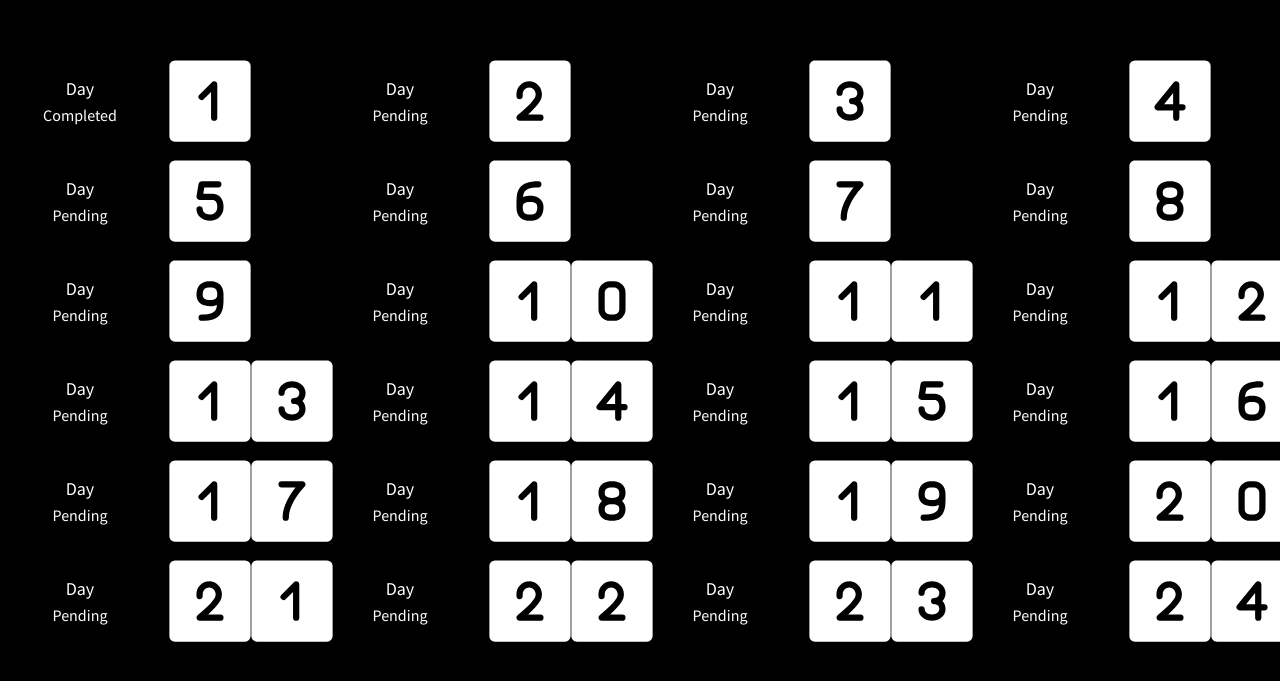
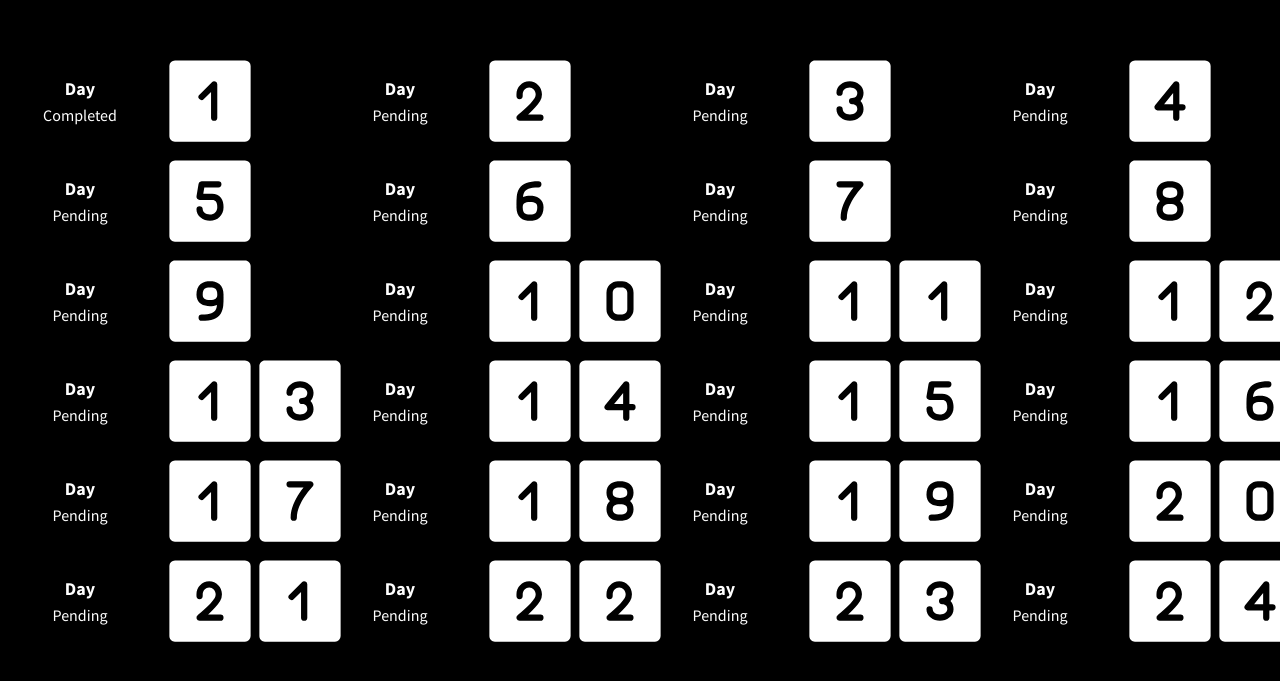
Before and after one commit to ImalKesara/advent-of-svelte, a SvelteKit app: page / in a window 1280 px wide. Shown: the part 109-790 px from the top of the page. Built offline with nearby package versions, Linux system fonts and the light colour scheme.

Commit message:
set title to 24 days

```diff
--- a/src/routes/+page.svelte
+++ b/src/routes/+page.svelte
@@ -11,11 +11,15 @@
 	import Zero from '$lib/components/NumberIcons/Zero.svelte';
 </script>
 
+<svelte:head>
+	<title>24 Days</title>
+</svelte:head>
+
 <section class="  m-auto mt-40 max-w-8xl text-center text-white">
 	<div class="grid grid-cols-4">
 		<div class="grid grid-cols-2 items-center">
 			<div>
-				<p class=" text-lg">Day</p>
+				<p class=" text-lg font-bold">Day</p>
 				<p>Completed</p>
 			</div>
 			<a href="./day1"> <One width={100} height={100} /></a>
@@ -23,7 +27,7 @@
 
 		<div class="grid grid-cols-2 items-center">
 			<div>
-				<p class=" text-lg">Day</p>
+				<p class=" text-lg font-bold">Day</p>
 				<p>Pending</p>
 			</div>
 			<a href="#"> <Two width={100} height={100} /></a>
@@ -31,7 +35,7 @@
 
 		<div class="grid grid-cols-2 items-center">
 			<div>
-				<p class=" text-lg">Day</p>
+				<p class=" text-lg font-bold">Day</p>
 				<p>Pending</p>
 			</div>
 			<a href="#"> <Three width={100} height={100} /></a>
@@ -39,7 +43,7 @@
 
 		<div class="grid grid-cols-2 items-center">
 			<div>
-				<p class=" text-lg">Day</p>
+				<p class=" text-lg font-bold">Day</p>
 				<p>Pending</p>
 			</div>
 			<a href="#"> <Four width={100} height={100} /></a>
@@ -47,7 +51,7 @@
 
 		<div class="grid grid-cols-2 items-center">
 			<div>
-				<p class=" text-lg">Day</p>
+				<p class=" text-lg font-bold">Day</p>
 				<p>Pending</p>
 			</div>
 			<a href="#"> <Five width={100} height={100} /></a>
@@ -55,7 +59,7 @@
 
 		<div class="grid grid-cols-2 items-center">
 			<div>
-				<p class=" text-lg">Day</p>
+				<p class=" text-lg font-bold">Day</p>
 				<p>Pending</p>
 			</div>
 			<a href="#"> <Six width={100} height={100} /></a>
@@ -63,7 +67,7 @@
 
 		<div class="grid grid-cols-2 items-center">
 			<div>
-				<p class=" text-lg">Day</p>
+				<p class=" text-lg font-bold">Day</p>
 				<p>Pending</p>
 			</div>
 			<a href="#"> <Seven width={100} height={100} /></a>
@@ -71,7 +75,7 @@
 
 		<div class="grid grid-cols-2 items-center">
 			<div>
-				<p class=" text-lg">Day</p>
+				<p class=" text-lg font-bold">Day</p>
 				<p>Pending</p>
 			</div>
 			<a href="#"> <Eight width={100} height={100} /></a>
@@ -79,7 +83,7 @@
 
 		<div class="grid grid-cols-2 items-center">
 			<div>
-				<p class=" text-lg">Day</p>
+				<p class=" text-lg font-bold">Day</p>
 				<p>Pending</p>
 			</div>
 			<a href="#"> <Nine width={100} height={100} /> </a>
@@ -87,10 +91,10 @@
 
 		<div class="grid grid-cols-2 items-center">
 			<div>
-				<p class="text-lg">Day</p>
+				<p class="text-lg font-bold">Day</p>
 				<p>Pending</p>
 			</div>
-			<div class="grid grid-cols-2 gap-1">
+			<div class="grid grid-cols-2 gap-5">
 				<a href="#"> <One width={100} height={100} /></a>
 				<Zero width={100} height={100} />
 			</div>
@@ -98,10 +102,10 @@
 
 		<div class="grid grid-cols-2 items-center">
 			<div>
-				<p class="text-lg">Day</p>
+				<p class="text-lg font-bold">Day</p>
 				<p>Pending</p>
 			</div>
-			<div class="grid grid-cols-2 gap-1">
+			<div class="grid grid-cols-2 gap-5">
 				<a href="#"> <One width={100} height={100} /></a>
 				<One width={100} height={100} />
 			</div>
@@ -109,10 +113,10 @@
 
 		<div class="grid grid-cols-2 items-center">
 			<div>
-				<p class="text-lg">Day</p>
+				<p class="text-lg font-bold">Day</p>
 				<p>Pending</p>
 			</div>
-			<div class="grid grid-cols-2 gap-1">
+			<div class="grid grid-cols-2 gap-5">
 				<a href="#"> <One width={100} height={100} /></a>
 				<Two width={100} height={100} />
 			</div>
@@ -120,10 +124,10 @@
 
 		<div class="grid grid-cols-2 items-center">
 			<div>
-				<p class="text-lg">Day</p>
+				<p class="text-lg font-bold">Day</p>
 				<p>Pending</p>
 			</div>
-			<div class="grid grid-cols-2 gap-1">
+			<div class="grid grid-cols-2 gap-5">
 				<a href="#"> <One width={100} height={100} /></a>
 				<Three width={100} height={100} />
 			</div>
@@ -131,10 +135,10 @@
 
 		<div class="grid grid-cols-2 items-center">
 			<div>
-				<p class="text-lg">Day</p>
+				<p class="text-lg font-bold">Day</p>
 				<p>Pending</p>
 			</div>
-			<div class="grid grid-cols-2 gap-1">
+			<div class="grid grid-cols-2 gap-5">
 				<a href="#"> <One width={100} height={100} /></a>
 				<Four width={100} height={100} />
 			</div>
@@ -142,10 +146,10 @@
 
 		<div class="grid grid-cols-2 items-center">
 			<div>
-				<p class="text-lg">Day</p>
+				<p class="text-lg font-bold">Day</p>
 				<p>Pending</p>
 			</div>
-			<div class="grid grid-cols-2 gap-1">
+			<div class="grid grid-cols-2 gap-5">
 				<a href="#"> <One width={100} height={100} /></a>
 				<Five width={100} height={100} />
 			</div>
@@ -153,10 +157,10 @@
 
 		<div class="grid grid-cols-2 items-center">
 			<div>
-				<p class="text-lg">Day</p>
+				<p class="text-lg font-bold">Day</p>
 				<p>Pending</p>
 			</div>
-			<div class="grid grid-cols-2 gap-1">
+			<div class="grid grid-cols-2 gap-5">
 				<a href="#"> <One width={100} height={100} /></a>
 				<Six width={100} height={100} />
 			</div>
@@ -164,10 +168,10 @@
 
 		<div class="grid grid-cols-2 items-center">
 			<div>
-				<p class="text-lg">Day</p>
+				<p class="text-lg font-bold">Day</p>
 				<p>Pending</p>
 			</div>
-			<div class="grid grid-cols-2 gap-1">
+			<div class="grid grid-cols-2 gap-5">
 				<a href="#"> <One width={100} height={100} /></a>
 				<Seven width={100} height={100} />
 			</div>
@@ -175,10 +179,10 @@
 
 		<div class="grid grid-cols-2 items-center">
 			<div>
-				<p class="text-lg">Day</p>
+				<p class="text-lg font-bold">Day</p>
 				<p>Pending</p>
 			</div>
-			<div class="grid grid-cols-2 gap-1">
+			<div class="grid grid-cols-2 gap-5">
 				<a href="#"> <One width={100} height={100} /></a>
 				<Eight width={100} height={100} />
 			</div>
@@ -186,10 +190,10 @@
 
 		<div class="grid grid-cols-2 items-center">
 			<div>
-				<p class="text-lg">Day</p>
+				<p class="text-lg font-bold">Day</p>
 				<p>Pending</p>
 			</div>
-			<div class="grid grid-cols-2 gap-1">
+			<div class="grid grid-cols-2 gap-5">
 				<a href="#"> <One width={100} height={100} /></a>
 				<Nine width={100} height={100} />
 			</div>
@@ -197,10 +201,10 @@
 
 		<div class="grid grid-cols-2 items-center">
 			<div>
-				<p class="text-lg">Day</p>
+				<p class="text-lg font-bold">Day</p>
 				<p>Pending</p>
 			</div>
-			<div class="grid grid-cols-2 gap-1">
+			<div class="grid grid-cols-2 gap-5">
 				<a href="#"> <Two width={100} height={100} /></a>
 				<Zero width={100} height={100} />
 			</div>
@@ -208,10 +212,10 @@
 
 		<div class="grid grid-cols-2 items-center">
 			<div>
-				<p class="text-lg">Day</p>
+				<p class="text-lg font-bold">Day</p>
 				<p>Pending</p>
 			</div>
-			<div class="grid grid-cols-2 gap-1">
+			<div class="grid grid-cols-2 gap-5">
 				<a href="#"> <Two width={100} height={100} /></a>
 				<One width={100} height={100} />
 			</div>
@@ -219,10 +223,10 @@
 
 		<div class="grid grid-cols-2 items-center">
 			<div>
-				<p class="text-lg">Day</p>
+				<p class="text-lg font-bold">Day</p>
 				<p>Pending</p>
 			</div>
-			<div class="grid grid-cols-2 gap-1">
+			<div class="grid grid-cols-2 gap-5">
 				<a href="#"> <Two width={100} height={100} /></a>
 				<Two width={100} height={100} />
 			</div>
@@ -230,10 +234,10 @@
 
 		<div class="grid grid-cols-2 items-center">
 			<div>
-				<p class="text-lg">Day</p>
+				<p class="text-lg font-bold">Day</p>
 				<p>Pending</p>
 			</div>
-			<div class="grid grid-cols-2 gap-1">
+			<div class="grid grid-cols-2 gap-5">
 				<a href="#"> <Two width={100} height={100} /></a>
 				<Three width={100} height={100} />
 			</div>
@@ -241,10 +245,10 @@
 
 		<div class="grid grid-cols-2 items-center">
 			<div>
-				<p class="text-lg">Day</p>
+				<p class="text-lg font-bold">Day</p>
 				<p>Pending</p>
 			</div>
-			<div class="grid grid-cols-2 gap-1">
+			<div class="grid grid-cols-2 gap-5">
 				<a href="#"> <Two width={100} height={100} /></a>
 				<Four width={100} height={100} />
 			</div>
```
